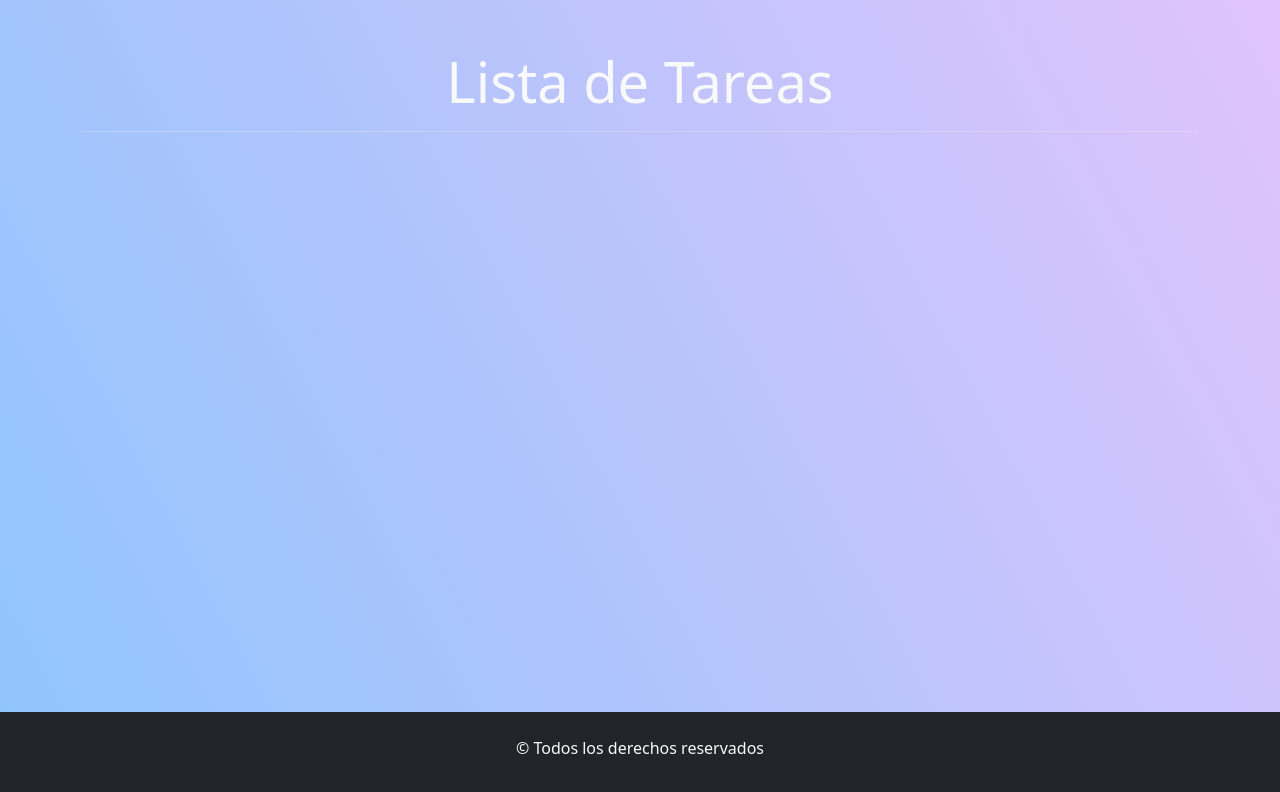
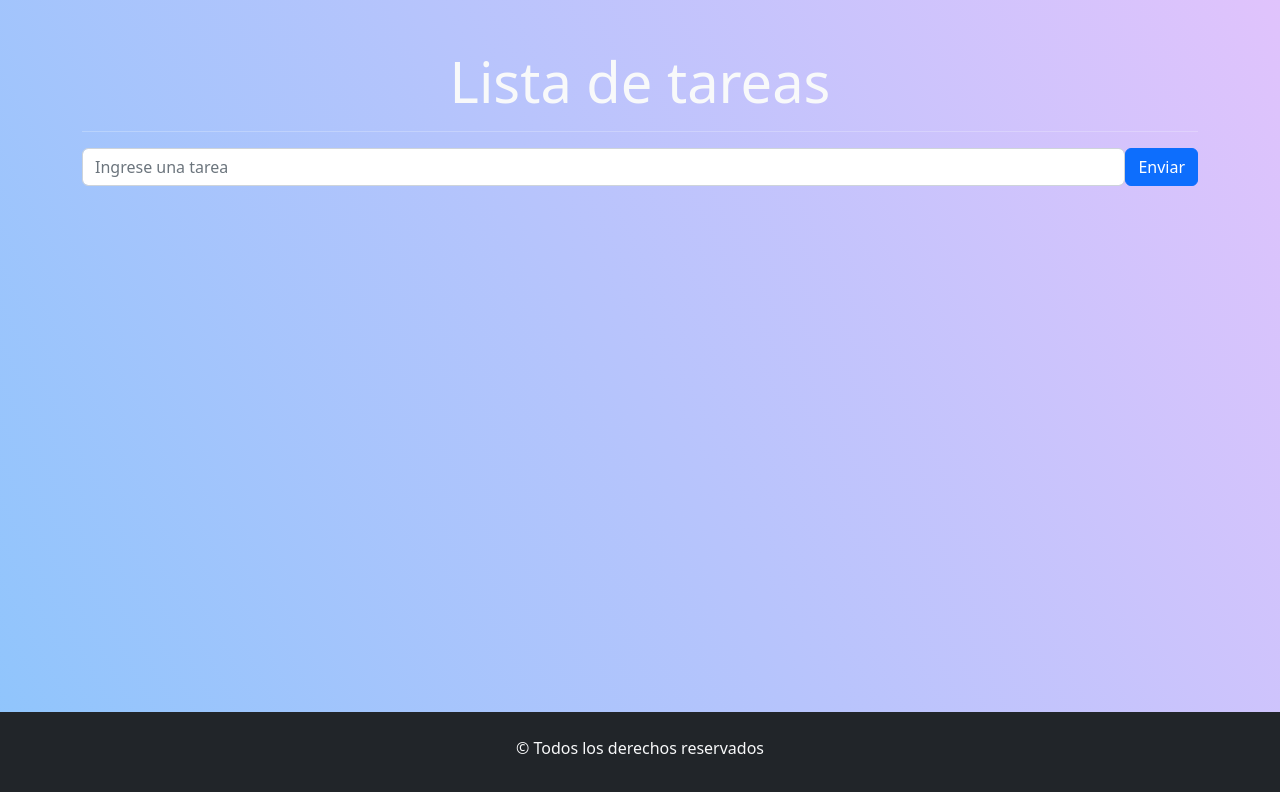
Before and after one commit to JulianIgnacio/TP1-React, a React (Vite) app: page / in a window 1280 px wide. Shown: the top 792 px of the page. Built offline with nearby package versions, Linux system fonts and the light colour scheme.

Commit message:
terminado ejercicio4

```diff
--- a/src/App.jsx
+++ b/src/App.jsx
@@ -1,17 +1,18 @@
-import { Container } from 'react-bootstrap';
-import './App.css'
-import ListaDeTareas from './Components/ListaDeTareas';
+import { Container } from "react-bootstrap";
+import "./App.css";
+import "bootstrap/dist/css/bootstrap.min.css";
+import FormularioTarea from "./Components/Form-Tarea";
 
-const App= () => {
-
+function App() {
   return (
     <>
-    <Container className='my-5 mainPage'>
-    <h1 className='display-4 text-center text-light'>Lista de Tareas</h1>
-    <hr className='text-light'/>
-    <ListaDeTareas/>
-    </Container>
-    <footer className="bg-dark text-light text-center py-4">
+      <Container className="my-5 mainPage">
+        <h1 className="display-4 text-center text-light">Lista de tareas</h1>
+        <hr className="text-light" />
+        {/* aqui agrego el formulario */}
+        <FormularioTarea></FormularioTarea>
+      </Container>
+      <footer className="bg-dark text-light text-center py-4">
         <p>&copy; Todos los derechos reservados</p>
       </footer>
     </>
--- /dev/null
+++ b/src/Components/Form-Tarea.jsx
@@ -0,0 +1,40 @@
+import { Button, Form } from "react-bootstrap";
+import ListaTareas from "./ListaDeTareas";
+import { useState } from "react";
+
+const FormularioTarea = () => {
+  const [tarea, setTarea] = useState("");
+  const [tareas, setTareas] = useState([]);
+
+  const handleSubmit = (e)=>{
+    e.preventDefault();
+   setTareas([...tareas,tarea]);
+   setTarea('');
+  }
+
+  const borrarTarea = (nombreTarea)=>{
+    let copiaTareas = tareas.filter((itemTarea)=> itemTarea !== nombreTarea );
+    setTareas(copiaTareas);
+  }
+
+  return (
+    <section>
+      <Form onSubmit={handleSubmit}>
+        <Form.Group className="mb-3 d-flex" controlId="tarea">
+          <Form.Control
+            type="text"
+            placeholder="Ingrese una tarea"
+            onChange={(e) => setTarea(e.target.value)}
+            value={tarea}
+          />
+          <Button variant="primary" type="submit">
+            Enviar
+          </Button>
+        </Form.Group>
+      </Form>
+      <ListaTareas tareas={tareas} borrarTarea={borrarTarea}></ListaTareas>
+    </section>
+  );
+};
+
+export default FormularioTarea;
--- /dev/null
+++ b/src/Components/ItemTarea.jsx
@@ -0,0 +1,14 @@
+import { Button, ListGroup } from "react-bootstrap";
+
+const ItemTarea = ({ tarea, borrarTarea }) => {
+  return (
+    <div>
+      <ListGroup.Item className="d-flex justify-content-between">
+        {tarea}
+        <Button variant="danger" onClick={()=> borrarTarea(tarea) }>Borrar</Button>
+      </ListGroup.Item>
+    </div>
+  );
+};
+
+export default ItemTarea;
--- a/src/Components/ListaDeTareas.jsx
+++ b/src/Components/ListaDeTareas.jsx
@@ -1,11 +1,14 @@
-import 'bootstrap/dist/css/bootstrap.min.css';
+import { ListGroup } from "react-bootstrap";
+import ItemTarea from "./ItemTarea";
 
-const ListaDeTareas = () => {
-
-    return(
-        <section>
-        </section>
-    );
+const ListaTareas = ({ tareas, borrarTarea }) => {
+  return (
+    <ListGroup>
+      {tareas.map((tarea, indiceTarea) => (
+        <ItemTarea tarea={tarea} key={indiceTarea} borrarTarea={borrarTarea}></ItemTarea>
+      ))}
+    </ListGroup>
+  );
 };
 
-export default ListaDeTareas;
+export default ListaTareas;
```
